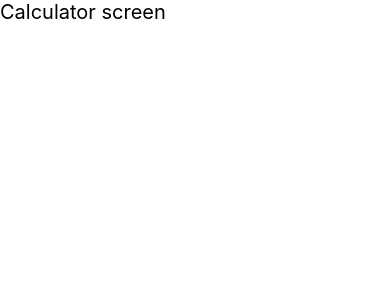
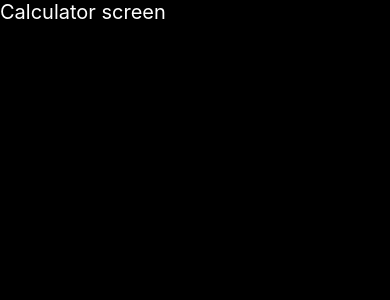
Before and after one commit to javiergranados/calculator, a React Native app: screen / in a window 390 px wide. Shown: the top 300 px of the page. Built offline with nearby package versions, Linux system fonts and the light colour scheme.

Commit message:
Add appTheme file

```diff
--- a/App.tsx
+++ b/App.tsx
@@ -1,11 +1,12 @@
 import React from 'react';
-import {SafeAreaView} from 'react-native';
+import { SafeAreaView, StatusBar } from 'react-native';
 import CalculatorScreen from './src/screens/CalculatorScreen';
+import { appStyles } from './src/theme/appTheme';
 
 const App = () => {
-  // return <CounterScreen />;
   return (
-    <SafeAreaView style={{flex: 1}}>
+    <SafeAreaView style={appStyles.background}>
+      <StatusBar backgroundColor="black" barStyle="light-content" />
       <CalculatorScreen />
     </SafeAreaView>
   );
--- a/src/screens/CalculatorScreen.tsx
+++ b/src/screens/CalculatorScreen.tsx
@@ -1,10 +1,11 @@
 import React from 'react';
-import { Text, View, StyleSheet } from 'react-native';
+import { View, Text, StyleSheet } from 'react-native';
+import { appStyles } from '../theme/appTheme';
 
 const CalculatorScreen = () => {
   return (
     <View style={styles.container}>
-      <Text style={styles.title}>Calculator screen</Text>
+      <Text style={appStyles.text}>Calculator screen</Text>
     </View>
   );
 };
@@ -13,9 +14,6 @@ const styles = StyleSheet.create({
   container: {
     flex: 1,
   },
-  title: {
-    fontSize: 20,
-  },
 });
 
 export default CalculatorScreen;
--- /dev/null
+++ b/src/theme/appTheme.tsx
@@ -0,0 +1,14 @@
+import { StyleSheet } from 'react-native';
+
+const appStyles = StyleSheet.create({
+  background: {
+    flex: 1,
+    backgroundColor: 'black',
+  },
+  text: {
+    color: 'white',
+    fontSize: 20,
+  },
+});
+
+export { appStyles };
```
